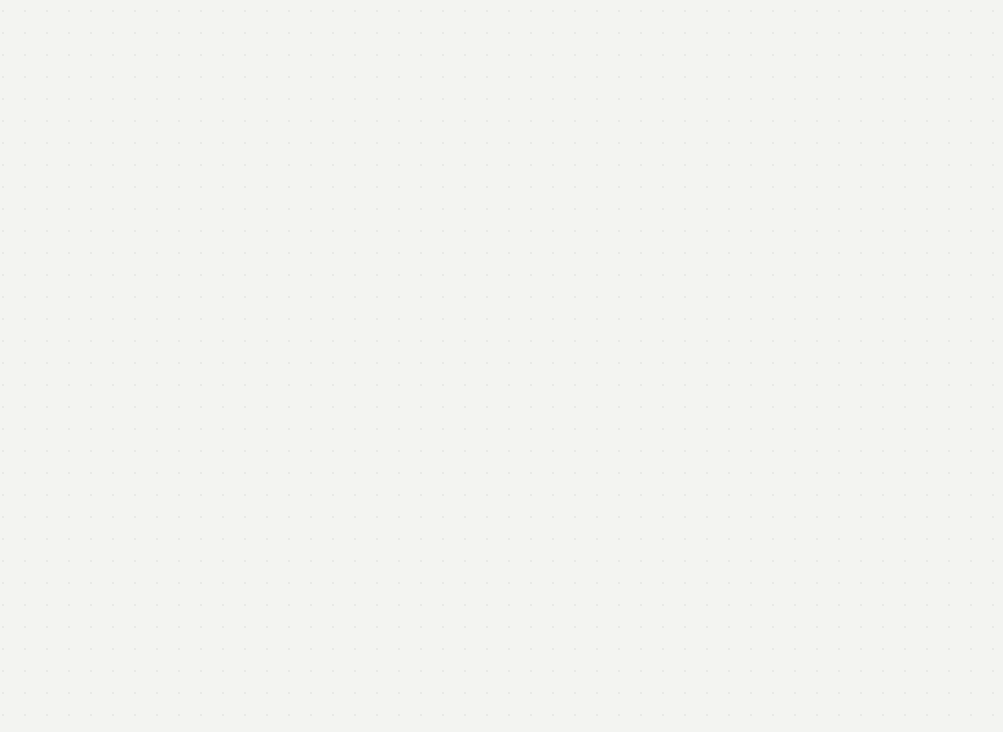
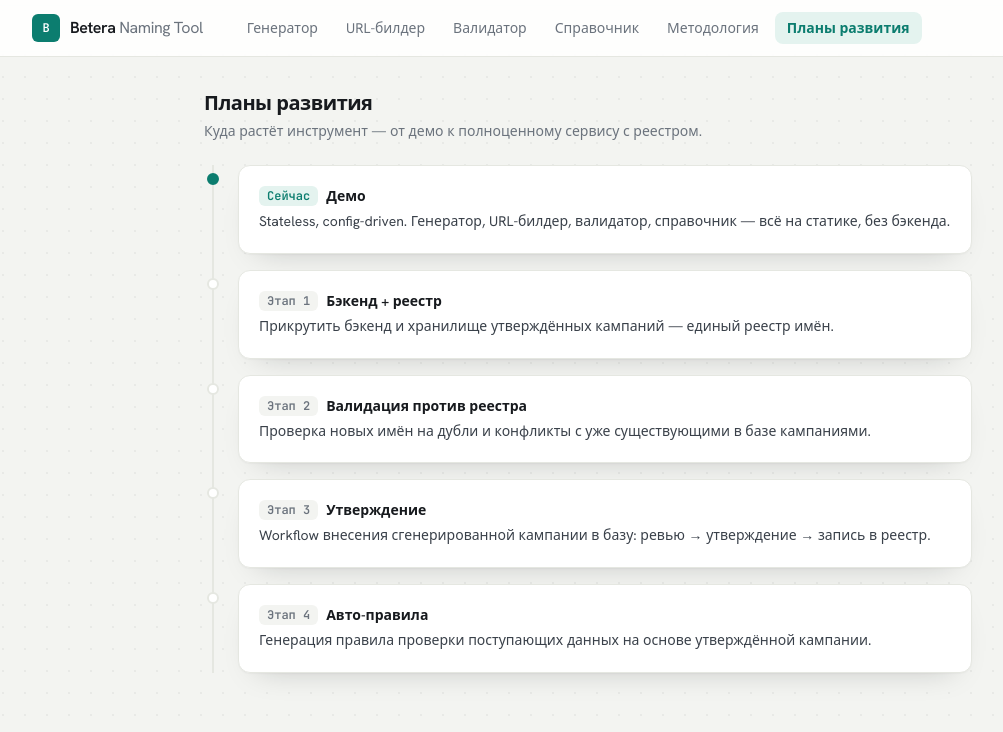
Before and after one commit to cosmiksoul/dmnt, a React (Vite) app: page /#/roadmap in a window 1280 px wide. Before the commit this address had no page. Shown: the top 732 px of the page, without its empty margins (52-1055 px from the left). Built offline with nearby package versions, Linux system fonts and the light colour scheme.

Commit message:
feat(roadmap): development roadmap page

```diff
--- a/src/App.jsx
+++ b/src/App.jsx
@@ -5,6 +5,7 @@ import UrlBuilder from './pages/UrlBuilder.jsx'
 import Validator from './pages/Validator.jsx'
 import Methodology from './pages/Methodology.jsx'
 import Reference from './pages/Reference.jsx'
+import Roadmap from './pages/Roadmap.jsx'
 
 export default function App() {
   return (
@@ -16,6 +17,7 @@ export default function App() {
           <Route path="validator" element={<Validator />} />
           <Route path="reference" element={<Reference />} />
           <Route path="methodology" element={<Methodology />} />
+          <Route path="roadmap" element={<Roadmap />} />
         </Route>
       </Routes>
     </HashRouter>
--- a/src/components/Layout.jsx
+++ b/src/components/Layout.jsx
@@ -6,6 +6,7 @@ const links = [
   { to: '/validator', label: 'Валидатор' },
   { to: '/reference', label: 'Справочник' },
   { to: '/methodology', label: 'Методология' },
+  { to: '/roadmap', label: 'Планы развития' },
 ]
 
 export default function Layout() {
--- /dev/null
+++ b/src/pages/Roadmap.jsx
@@ -0,0 +1,65 @@
+const PHASES = [
+  {
+    tag: 'Сейчас',
+    current: true,
+    title: 'Демо',
+    body: 'Stateless, config-driven. Генератор, URL-билдер, валидатор, справочник — всё на статике, без бэкенда.',
+  },
+  {
+    tag: 'Этап 1',
+    title: 'Бэкенд + реестр',
+    body: 'Прикрутить бэкенд и хранилище утверждённых кампаний — единый реестр имён.',
+  },
+  {
+    tag: 'Этап 2',
+    title: 'Валидация против реестра',
+    body: 'Проверка новых имён на дубли и конфликты с уже существующими в базе кампаниями.',
+  },
+  {
+    tag: 'Этап 3',
+    title: 'Утверждение',
+    body: 'Workflow внесения сгенерированной кампании в базу: ревью → утверждение → запись в реестр.',
+  },
+  {
+    tag: 'Этап 4',
+    title: 'Авто-правила',
+    body: 'Генерация правила проверки поступающих данных на основе утверждённой кампании.',
+  },
+]
+
+export default function Roadmap() {
+  return (
+    <div className="mx-auto max-w-3xl space-y-6">
+      <header>
+        <h1 className="text-xl font-bold tracking-tight">Планы развития</h1>
+        <p className="mt-1 text-sm text-ink-muted">Куда растёт инструмент — от демо к полноценному сервису с реестром.</p>
+      </header>
+
+      <ol className="relative ml-2 space-y-4 border-l-2 border-line pl-6">
+        {PHASES.map((p) => (
+          <li key={p.tag} className="relative">
+            <span
+              className={`absolute -left-[31px] top-2 h-3 w-3 rounded-full border-2 ${
+                p.current ? 'border-accent bg-accent' : 'border-line bg-surface'
+              }`}
+              aria-hidden
+            />
+            <div className="card p-5">
+              <div className="mb-1 flex items-center gap-2">
+                <span
+                  className={`rounded-md px-2 py-0.5 font-mono text-xs font-semibold ${
+                    p.current ? 'bg-accent-wash text-accent' : 'bg-paper text-ink-muted'
+                  }`}
+                >
+                  {p.tag}
+                </span>
+                <h2 className="text-sm font-semibold">{p.title}</h2>
+              </div>
+              <p className="text-sm leading-relaxed text-ink-soft">{p.body}</p>
+            </div>
+          </li>
+        ))}
+      </ol>
+    </div>
+  )
+}
```
